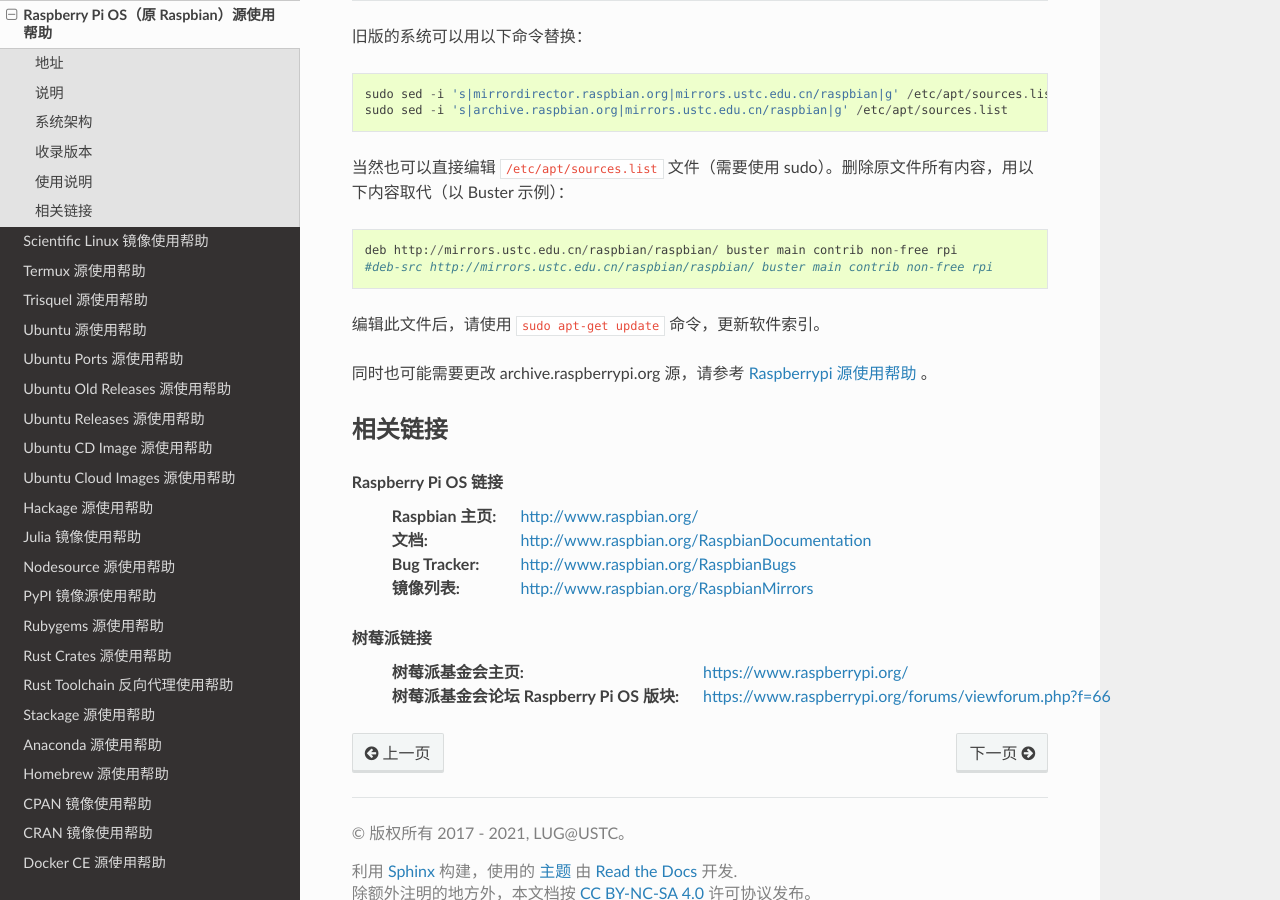
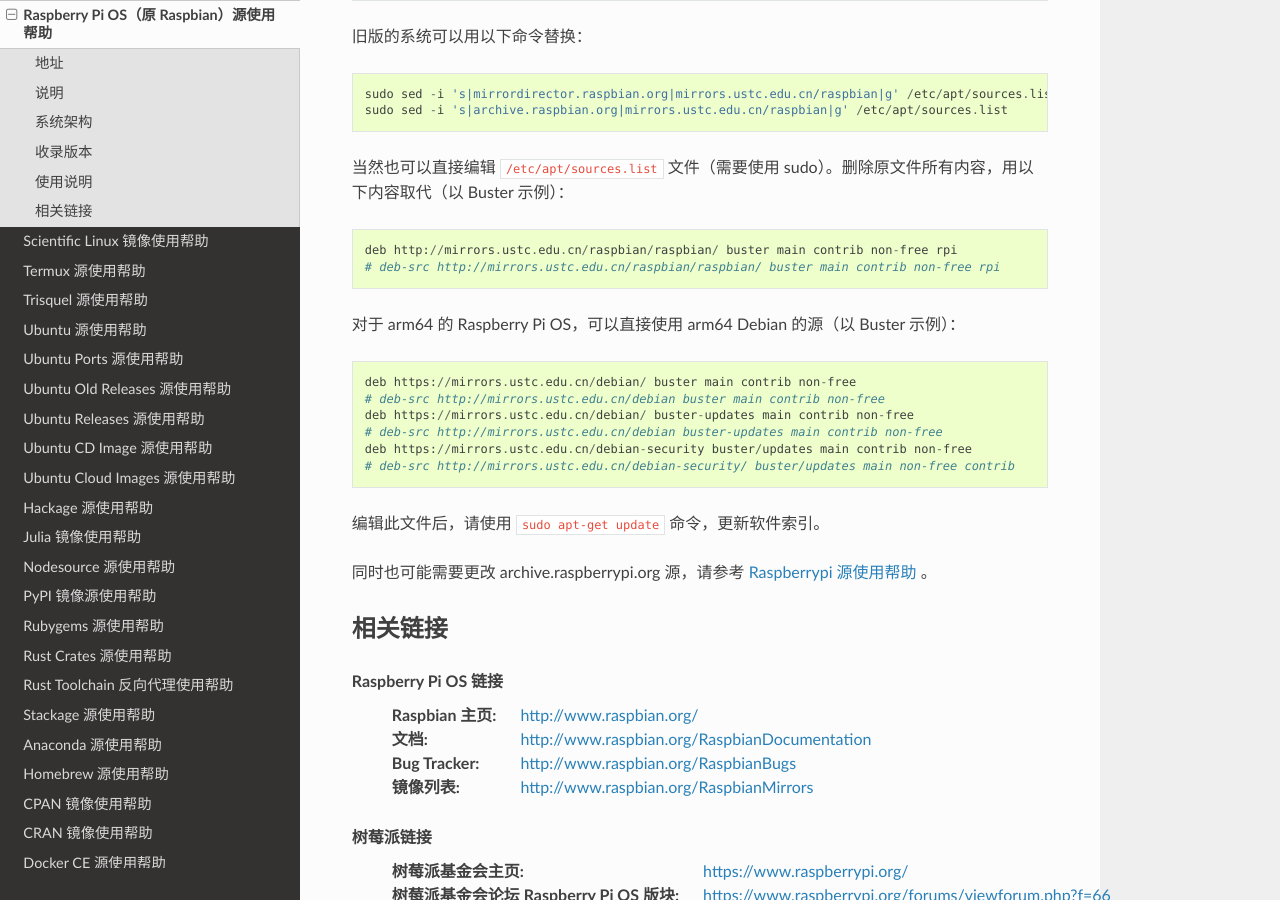
Before and after one commit to ustclug/mirrorhelp, a Sphinx documentation site: the page built from source/raspberry-pi-os.rst, in a window 1280 px wide and 900 px high, scrolled down 1064 px. Built offline with Sphinx 7.4.7 and the Read the Docs theme 2.0.0, drawn with Linux system fonts in a browser that asks for light colours; pages that are not in the unit, such as notebooks, are missing from menus.

Commit message:
Raspberry Pi OS add arm64

```diff
--- a/source/raspberry-pi-os.rst
+++ b/source/raspberry-pi-os.rst
@@ -55,7 +55,18 @@
 ::
 
     deb http://mirrors.ustc.edu.cn/raspbian/raspbian/ buster main contrib non-free rpi
-    #deb-src http://mirrors.ustc.edu.cn/raspbian/raspbian/ buster main contrib non-free rpi
+    # deb-src http://mirrors.ustc.edu.cn/raspbian/raspbian/ buster main contrib non-free rpi
+
+对于 arm64 的 Raspberry Pi OS，可以直接使用 arm64 Debian 的源（以 Buster 示例）：
+
+::
+
+    deb https://mirrors.ustc.edu.cn/debian/ buster main contrib non-free
+    # deb-src http://mirrors.ustc.edu.cn/debian buster main contrib non-free
+    deb https://mirrors.ustc.edu.cn/debian/ buster-updates main contrib non-free
+    # deb-src http://mirrors.ustc.edu.cn/debian buster-updates main contrib non-free
+    deb https://mirrors.ustc.edu.cn/debian-security buster/updates main contrib non-free
+    # deb-src http://mirrors.ustc.edu.cn/debian-security/ buster/updates main non-free contrib
 
 编辑此文件后，请使用 ``sudo apt-get update`` 命令，更新软件索引。
 
```
